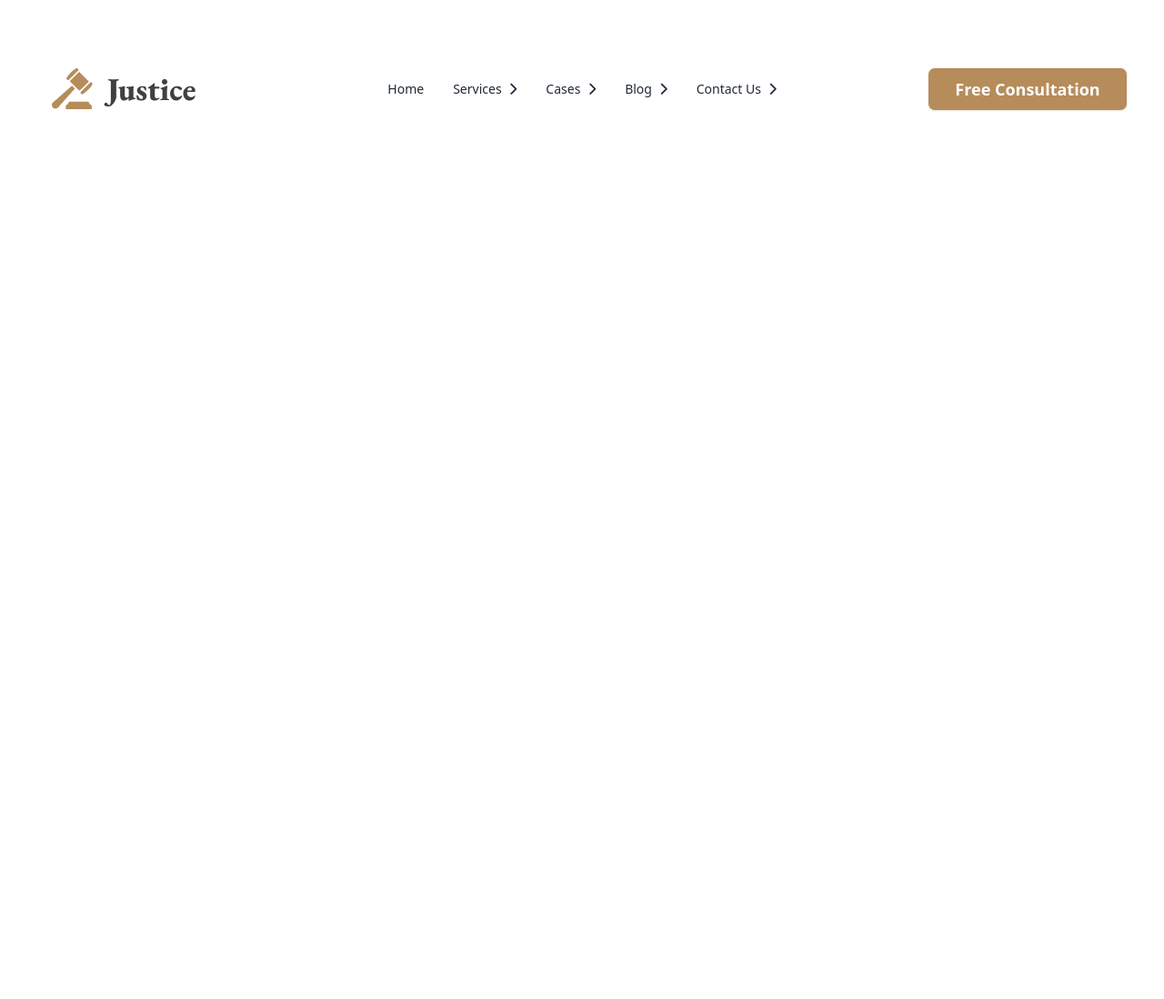
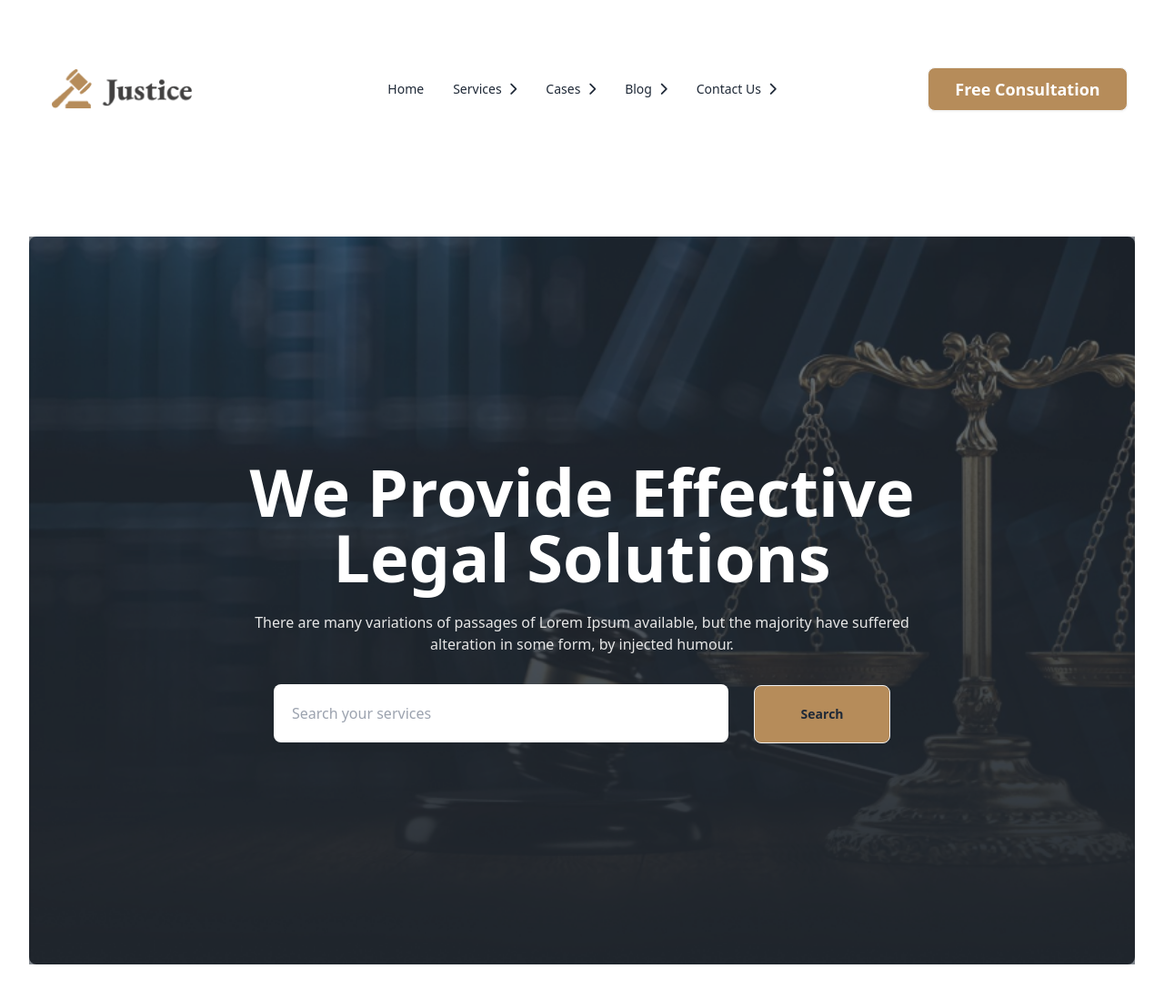
Before and after one commit to ahmadtnvir/Legal-Solution, a plain HTML site: page index.html in a window 1280 px wide. Shown: the whole page at 91% size. Before the commit the page ends 800 px from the top, so only its background shows below. Drawn offline with nearby package versions, Linux system fonts and the light colour scheme.

Commit message:
Added carousel section

```diff
--- a/index.html
+++ b/index.html
@@ -71,7 +71,7 @@
             </div>
             <a class="btn btn-ghost text-xl">
               <img
-                class="mx-w-[80px] lg:mx-w-100%"
+                class="w-[80px] lg:w-[155px]"
                 src="./images/logo2.png"
                 alt=""
               />
@@ -96,9 +96,29 @@
           </div>
           <div class="navbar-end">
             <a
-              class="btn w-[110px] lg:w-[220px] text-white text-base lg:text-lg font-bold lg:font-semibold bg-[#b68c5a]"
+              class="btn w-[110px] lg:w-[220px] text-white text-base lg:text-lg font-normal lg:font-semibold bg-[#b68c5a]"
               >Free Consultation</a
             >
+          </div>
+        </div>
+      </section>
+
+      <!-- Carousel section -->
+      <section class="container mx-auto  py-8 px-4 lg:py-16 lg:px-8">
+        <div class="hero min-h-screen rounded-lg bg-no-repeat bg-center bg-cover" style="background-image: url(./images/Rectangle\ 5.png),url(./images/banner.png);">
+          <div class="hero-overlay bg-opacity-60"></div>
+          <div class="hero-content text-center text-neutral-content">
+            <div class="max-w-3xl">
+              <h1 class="mb-6 text-7 lg:text-7xl font-semibold lg:font-extrabold text-[#fff]">
+                We Provide Effective <br>
+                Legal Solutions
+              </h1>
+              <p class="mb-8 text-[#e7e7e7] font-medium">There are many variations of passages of Lorem Ipsum available, but the majority have suffered alteration in some form, by injected humour.</p>
+              <div>
+                <input class="w-[500px] h-[64px] rounded-lg bg-[#fff] p-5 outline-none text-[#a0a0a0] font-normal mr-6" type="text" placeholder="Search your services">
+              <button class="btn bg-[#b68c5a] w-[150px] h-16">Search</button>
+              </div>
+            </div>
           </div>
         </div>
       </section>
```
